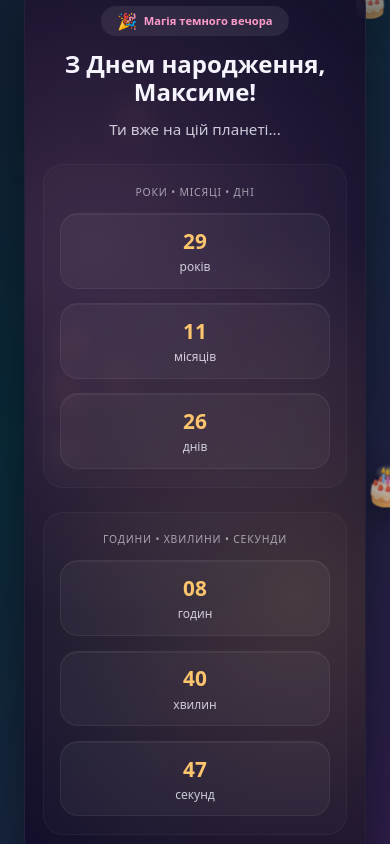
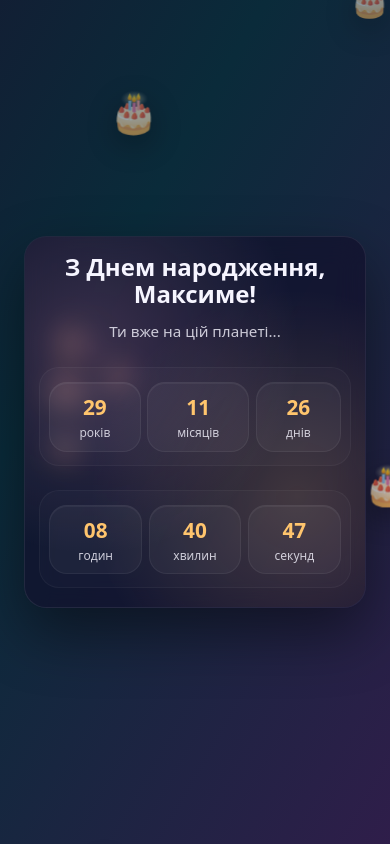
Before and after one commit to vitkrv/max-birthday, a plain HTML site: page index.html in a window 390 px wide. Drawn offline with Linux system fonts and the light colour scheme.

Commit message:
Tweak countdown layout

```diff
--- a/index.html
+++ b/index.html
@@ -11,7 +11,7 @@
             --muted-text: rgba(246, 245, 255, 0.8);
             --accent: #ff9bc8;
             --accent-2: #ffc56d;
-            --card-bg: rgba(18, 12, 40, 0.88);
+            --card-bg: rgba(18, 12, 40, 0.6);
             --shadow-soft: 0 25px 60px rgba(0, 0, 0, 0.45);
         }
 
@@ -125,23 +125,6 @@
             z-index: -1;
         }
 
-        .badge {
-            display: inline-flex;
-            align-items: center;
-            gap: 0.4rem;
-            padding: 0.25rem 1rem;
-            border-radius: 999px;
-            background: rgba(255, 255, 255, 0.08);
-            color: var(--accent);
-            font-size: clamp(0.7rem, 2.6vw, 0.85rem);
-            font-weight: 600;
-            margin-bottom: 0.9rem;
-        }
-
-        .balloon {
-            font-size: 1rem;
-        }
-
         h1 {
             font-size: clamp(1.5rem, 5vw, 2.3rem);
             line-height: 1.15;
@@ -172,14 +155,6 @@
             border-radius: 20px;
             padding: 1.2rem 1rem 1.1rem;
             border: 1px solid rgba(255, 255, 255, 0.04);
-        }
-
-        .group-label {
-            text-transform: uppercase;
-            letter-spacing: 0.08em;
-            font-size: clamp(0.65rem, 2vw, 0.75rem);
-            color: rgba(246, 245, 255, 0.6);
-            margin-bottom: 0.9rem;
         }
 
         .time-grid {
@@ -240,6 +215,27 @@
             }
         }
 
+        @media (max-width: 430px) {
+            .card {
+                padding: 1rem 0.85rem 1.2rem;
+            }
+
+            .counter-group {
+                padding: 0.9rem 0.6rem 0.8rem;
+            }
+
+            .time-grid {
+                flex-wrap: nowrap;
+                gap: 0.4rem;
+            }
+
+            .segment {
+                flex: 1 1 auto;
+                min-width: 0;
+                padding: 0.6rem 0.3rem;
+            }
+        }
+
         @media (prefers-reduced-motion: reduce) {
             body::before,
             .cake {
@@ -253,18 +249,12 @@
 <div class="floating-cakes" aria-hidden="true"></div>
 <div class="page">
     <div class="card">
-        <div class="badge">
-            <span class="balloon">🎉</span>
-            <span>Магія темного вечора</span>
-        </div>
-
         <h1>З Днем народження, Максиме!</h1>
         <p class="subtitle">Ти вже на цій планеті...</p>
 
         <div class="counter-wrapper" aria-label="Час, який минув з моменту народження">
             <div class="counter-groups">
                 <div class="counter-group">
-                    <div class="group-label">роки • місяці • дні</div>
                     <div class="time-grid">
                         <div class="segment">
                             <span id="years" class="value">—</span>
@@ -281,7 +271,6 @@
                     </div>
                 </div>
                 <div class="counter-group">
-                    <div class="group-label">години • хвилини • секунди</div>
                     <div class="time-grid">
                         <div class="segment">
                             <span id="hours" class="value">—</span>
```
